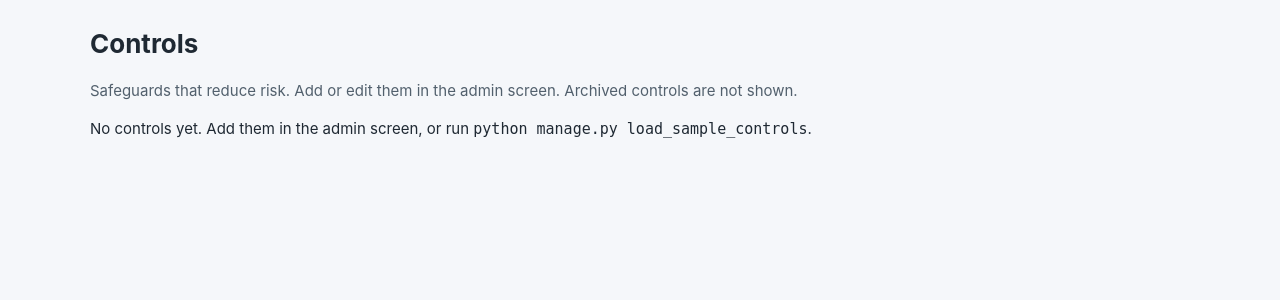
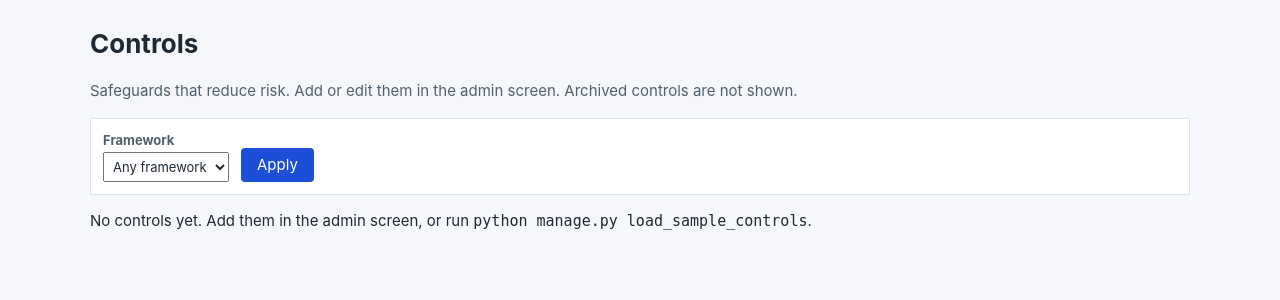
Before and after one commit to Wessje/grc-app, a Django app: page /controls/ in a window 1280 px wide. Shown: the part 51-351 px from the top of the page. Run offline with Django 5.2, Linux system fonts and the light colour scheme; the visitor is signed in with stand-in values (Sample User, id 1); data that the repository does not hold is empty; parts of the project's set-up code (start-up, migrations or seed data) failed here and were passed over.

Commit message:
Controls step 6: show framework mappings and filter the control list
So a control's framework coverage is visible on its page, and the register can be limited to one framework.

Co-authored-by: Cursor <cursoragent@cursor.com>

```diff
--- /dev/null
+++ b/controls/filters.py
@@ -0,0 +1,31 @@
+"""
+The framework filter on the control register.
+
+The choice arrives in the web address (for example ?framework=iso_27001).
+An unknown value is ignored, so the list falls back to every control.
+"""
+
+from django import forms
+
+from controls.models import FrameworkRequirement
+
+
+class ControlFilterForm(forms.Form):
+    """Optional framework filter. Blank means every control."""
+
+    framework = forms.ChoiceField(
+        choices=[("", "Any framework")] + list(FrameworkRequirement.Framework.choices),
+        required=False,
+    )
+
+
+def selected_framework(form):
+    """
+    Return the framework code from the filter, if it is one of the catalogues.
+
+    Input: a filter form filled from the web address. Output: a framework
+    code such as "iso_27001", or "" when the choice is missing or invalid.
+    """
+    if not form.is_valid():
+        return ""
+    return form.cleaned_data.get("framework", "")
--- a/controls/templates/controls/control_list.html
+++ b/controls/templates/controls/control_list.html
@@ -8,6 +8,12 @@ The control register: controls that are not archived.
 {% block content %}
 <h1>Controls</h1>
 <p class="hint">Safeguards that reduce risk. Add or edit them in the admin screen. Archived controls are not shown.</p>
+
+<form method="get" class="filter-bar">
+    <label>Framework {{ filter_form.framework }}</label>
+    <button type="submit" class="button">Apply</button>
+    {% if is_filtered %}<a href="{% url 'controls:control_list' %}">Clear filter</a>{% endif %}
+</form>
 
 {% if controls %}
 <table class="register">
@@ -35,6 +41,10 @@ The control register: controls that are not archived.
     </tbody>
 </table>
 {% else %}
+{% if is_filtered %}
+<p>No controls are mapped to this framework.</p>
+{% else %}
 <p>No controls yet. Add them in the admin screen, or run <code>python manage.py load_sample_controls</code>.</p>
 {% endif %}
+{% endif %}
 {% endblock %}
--- a/controls/views.py
+++ b/controls/views.py
@@ -10,6 +10,7 @@ and edited in the admin screen.
 from django.db.models import Count
 from django.shortcuts import get_object_or_404, render
 
+from controls.filters import ControlFilterForm, selected_framework
 from controls.models import Control
 
 
@@ -17,19 +18,28 @@ def control_list(request):
     """
     Show the control register: controls that are not archived.
 
-    Input: the web request. Output: the list page. Each row includes how
-    many risks that control addresses.
+    Input: the web request. A framework choice in the address limits the
+    list to controls mapped to that framework. Output: the list page.
+    Each row includes how many risks that control addresses.
     """
-    controls = (
-        Control.objects.filter(archived_at__isnull=True)
-        .annotate(risk_count=Count("risk_links"))
-    )
-    return render(request, "controls/control_list.html", {"controls": controls})
+    filter_form = ControlFilterForm(request.GET)
+    framework = selected_framework(filter_form)
+    controls = Control.objects.filter(archived_at__isnull=True)
+    if framework:
+        controls = controls.filter(requirement_links__requirement__framework=framework)
+    # distinct=True keeps the risk count correct when the framework filter
+    # joins a control to more than one requirement.
+    controls = controls.annotate(risk_count=Count("risk_links", distinct=True)).distinct()
+    return render(request, "controls/control_list.html", {
+        "controls": controls,
+        "filter_form": filter_form,
+        "is_filtered": bool(framework),
+    })
 
 
 def control_detail(request, pk):
     """
-    Show one control and the risks it addresses.
+    Show one control, the risks it addresses, and the framework requirements it maps to.
 
     Inputs: the web request and the control's record number.
     Output: the detail page, or a "not found" page if no such control exists.
@@ -37,7 +47,9 @@ def control_detail(request, pk):
     """
     control = get_object_or_404(Control, pk=pk)
     risk_links = control.risk_links.select_related("risk", "risk__category")
+    requirement_links = control.requirement_links.select_related("requirement")
     return render(request, "controls/control_detail.html", {
         "control": control,
         "risk_links": risk_links,
+        "requirement_links": requirement_links,
     })
```
Also changed, not shown: controls/templates/controls/control_detail.html (+24 -2 lines), controls/tests.py (+45 -0 lines).
